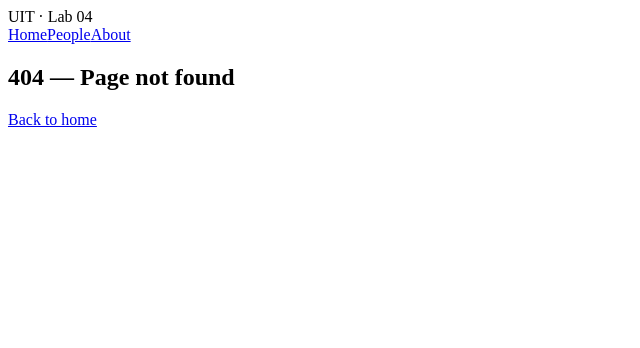
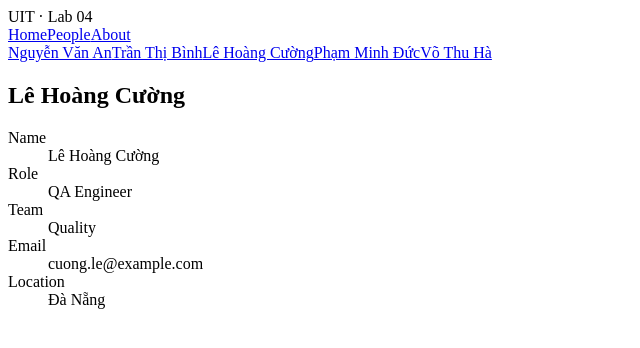
Before and after one commit to ninitu123456/Lab_04, a React (Vite) app in the folder client/: page /people/le-hoang-cuong in a window 1280 px wide. Before the commit this address had no page. Shown: the top 348 px of the page, without its empty margins (0-640 px from the left). Built offline with nearby package versions, Linux system fonts and the light colour scheme.

Commit message:
feat: detail route handling
PersonDetail uses useParams + people.find(), 404 alert boundary and semantic dl/dt/dd

```diff
--- a/client/src/App.jsx
+++ b/client/src/App.jsx
@@ -5,6 +5,7 @@ import About from './pages/About';
 import NotFound from './pages/NotFound';
 import PeopleLayout from './people/PeopleLayout';
 import PeopleIndex from './people/PeopleIndex';
+import PersonDetail from './people/PersonDetail';
 import { people } from './data/people';
 
 export default function App() {
@@ -15,6 +16,7 @@ export default function App() {
         <Route path="about" element={<About />} />
         <Route path="people" element={<PeopleLayout people={people} />}>
           <Route index element={<PeopleIndex />} />
+          <Route path=":id" element={<PersonDetail people={people} />} />
         </Route>
         <Route path="*" element={<NotFound />} />
       </Route>
--- /dev/null
+++ b/client/src/people/NotFoundState.jsx
@@ -0,0 +1,11 @@
+import { Link } from 'react-router';
+
+export default function NotFoundState({ id = '' }) {
+  return (
+    <div role="alert" className="not-found-state">
+      <p><strong>404: Person Not Found</strong></p>
+      <p>No record matches id “{id}”.</p>
+      <Link to="/people">Back to directory</Link>
+    </div>
+  );
+}
--- /dev/null
+++ b/client/src/people/PersonDetail.jsx
@@ -0,0 +1,31 @@
+import { Fragment, useId } from 'react';
+import { useParams } from 'react-router';
+import NotFoundState from './NotFoundState';
+import { PERSON_FIELDS } from './personFields';
+
+export default function PersonDetail({ people = [] }) {
+  // Safe URL param extraction
+  const { id } = useParams();
+  const titleId = useId();
+  const person = people.find((p) => p.id === id);
+
+  // Explicit 404 boundary guard
+  if (!person) {
+    return <NotFoundState id={id} />;
+  }
+
+  // Semantic definition list
+  return (
+    <article className="person-card" aria-labelledby={titleId}>
+      <h2 id={titleId} className="detail-title">{person.name}</h2>
+      <dl className="person-details">
+        {PERSON_FIELDS.map(({ key, label }) => (
+          <Fragment key={key}>
+            <dt>{label}</dt>
+            <dd>{person[key]}</dd>
+          </Fragment>
+        ))}
+      </dl>
+    </article>
+  );
+}
--- /dev/null
+++ b/client/src/people/personFields.js
@@ -0,0 +1,7 @@
+export const PERSON_FIELDS = [
+  { key: 'name', label: 'Name' },
+  { key: 'role', label: 'Role' },
+  { key: 'team', label: 'Team' },
+  { key: 'email', label: 'Email' },
+  { key: 'location', label: 'Location' },
+];
```
